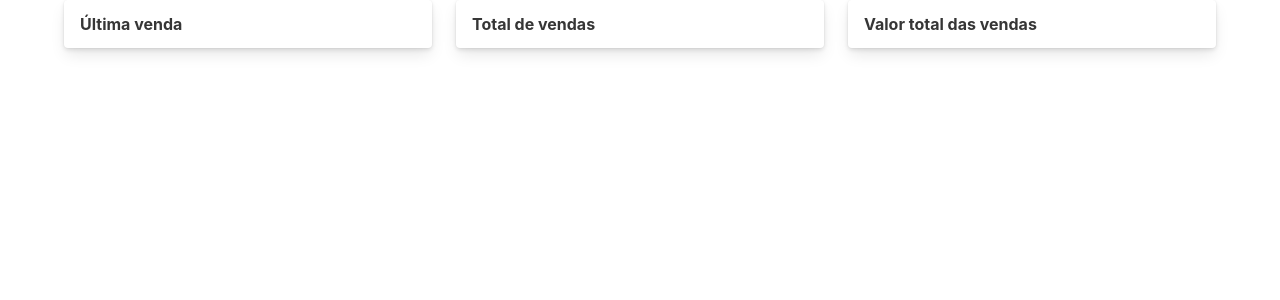
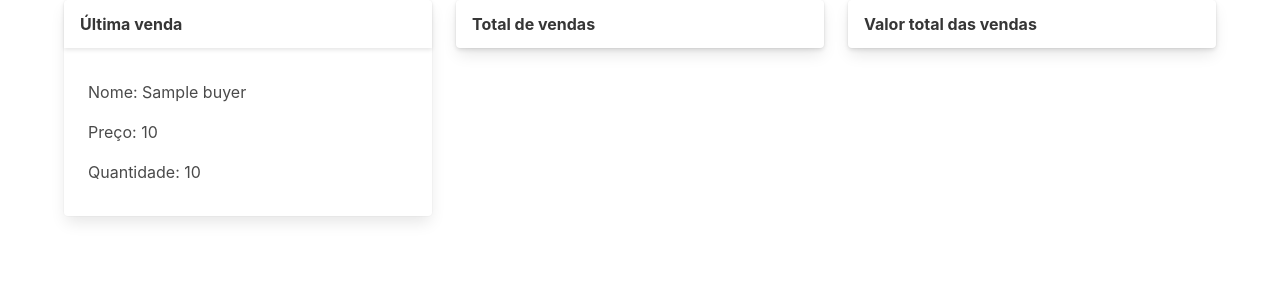
Before and after one commit to wcardosos/desafio-eureciclo, a Django app: template src/sales/templates/index.html in a window 1280 px wide. Shown: the part 36-336 px from the top of the page. Run offline with Django 4.2, Linux system fonts and the light colour scheme; the template is opened without the code that fills it: most values are stand-ins (such as "Sample title", 1, 10 or a date in 2020).

Commit message:
feat(sales/templates/index) Add last sale info

```diff
--- a/src/sales/templates/index.html
+++ b/src/sales/templates/index.html
@@ -10,6 +10,15 @@
         <div class="card">
           <div class="card-header">
             <p class="card-header-title">Última venda</p>
+          </div>
+          <div class="card-content">
+            {% if last_sale %}
+              <p class="py-2">Nome: {{ last_sale.buyer }}</p>
+              <p class="py-2">Preço: {{ last_sale.price }}</p>
+              <p class="py-2">Quantidade: {{ last_sale.quantity }}</p>
+            {% else %}
+              <p class="py-2">Sem vendas cadastradas</p>
+            {% endif %}
           </div>
         </div>
       </div>
```
